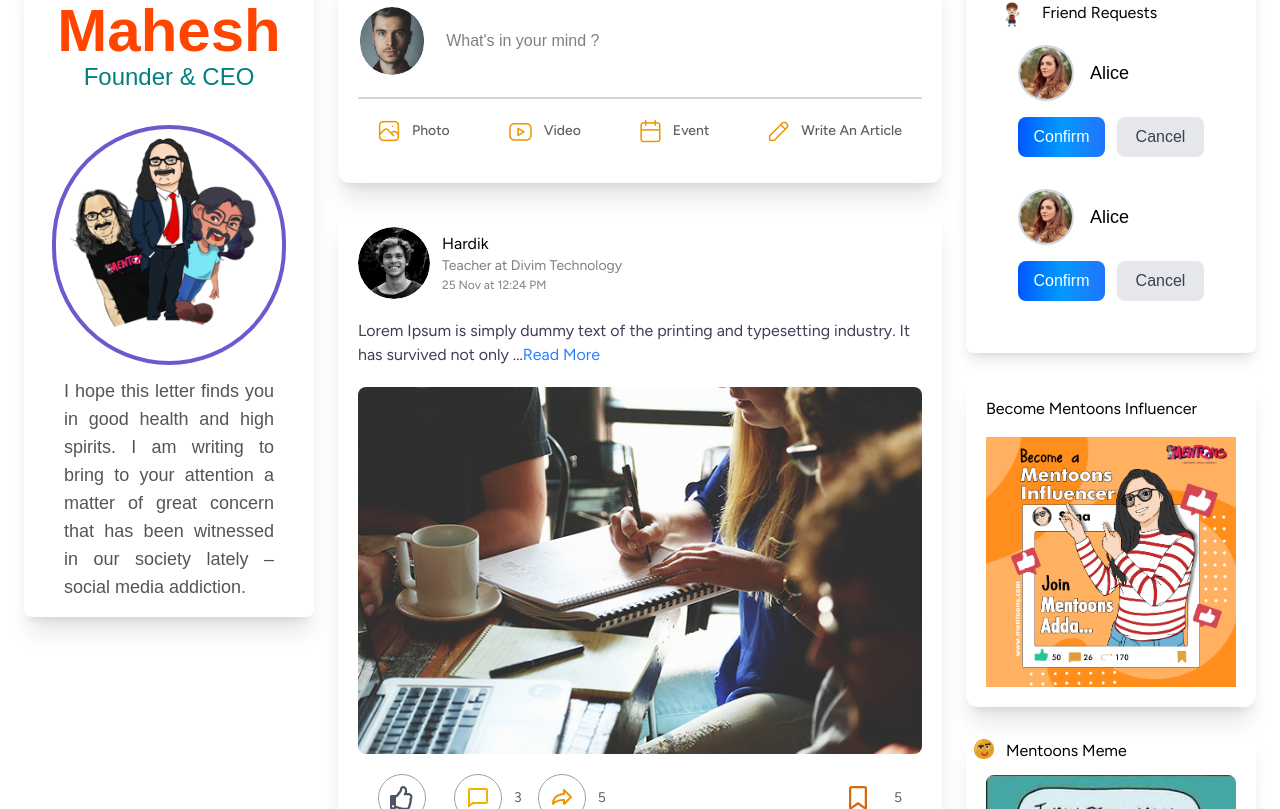
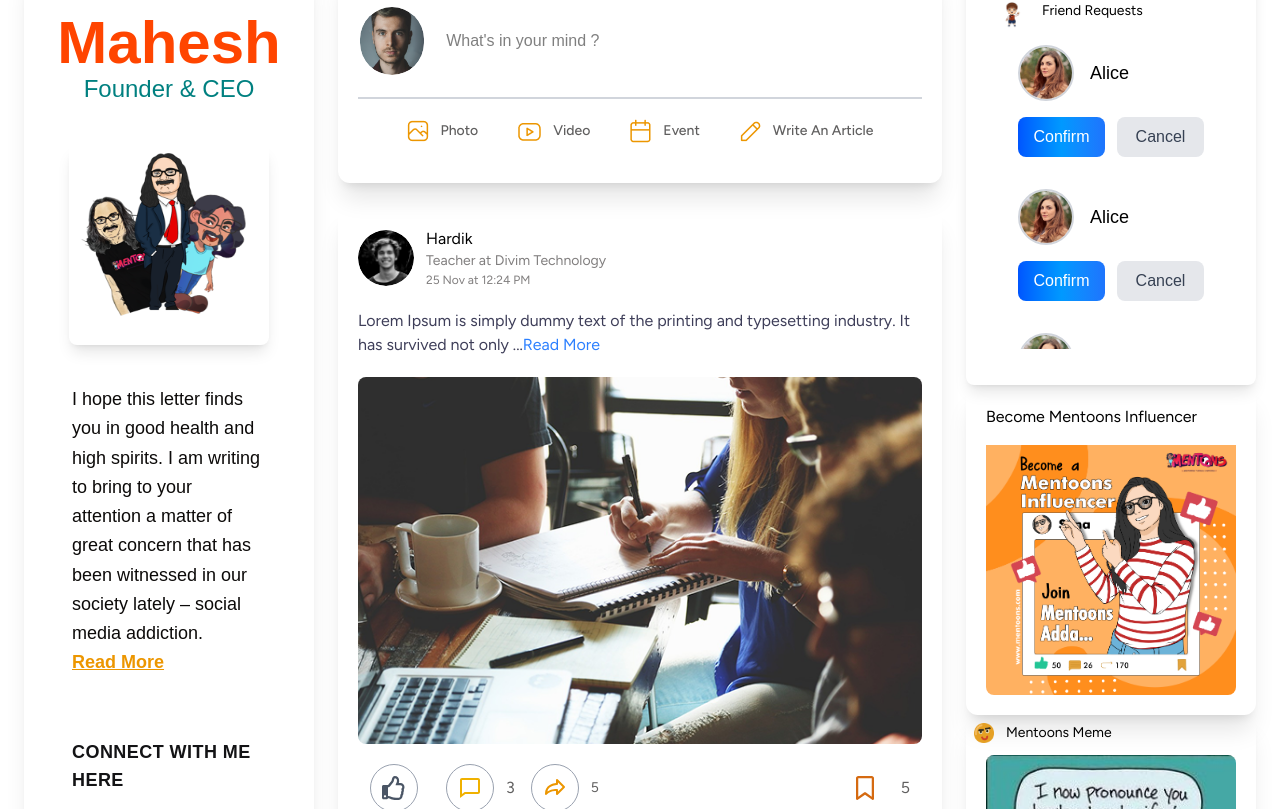
Before and after one commit to Devanps212/mentoons_frontend, a React (Vite) app: page /adda in a window 1280 px wide. Shown: the part 331-1140 px from the top of the page. Built offline with nearby package versions, Linux system fonts and the light colour scheme; a web font is replaced by a local one.

Commit message:
added a bottom nav

```diff
--- a/src/components/adda/addPosts/addPosts.tsx
+++ b/src/components/adda/addPosts/addPosts.tsx
@@ -28,7 +28,7 @@ const AddPosts = () => {
           />
         </div>
         <hr className="border border-1 w-full border-gray-300" />
-        <div className="flex justify-between items-center gap-10 p-5 w-full">
+        <div className="flex justify-between items-center gap-10 p-5 w-auto">
           {PHOTO_POST.map(({ icon, purpose }, index) => (
             <button
               className="outline-none flex items-center gap-3 cursor-pointer"
--- a/src/components/adda/addPosts/posts/posts.tsx
+++ b/src/components/adda/addPosts/posts/posts.tsx
@@ -42,8 +42,9 @@ const Posts = () => {
   return (
     <>
       <div className="flex flex-col justify-start items-center gap-5 p-5 shadow-xl rounded-xl w-full min-h-fit">
+        {/* User Info */}
         <div className="flex justify-start items-center gap-3 w-full">
-          <div className="w-18 h-18 rounded-full overflow-hidden">
+          <div className="w-14 h-14 rounded-full overflow-hidden">
             <img
               src="/profilePictures/pexels-stefanstefancik-91227.jpg"
               alt="user-profile-picture"
@@ -60,6 +61,8 @@ const Posts = () => {
             </span>
           </div>
         </div>
+
+        {/* Post Description */}
         <p className="figtree text-[#3E3E59] text-base w-full break-words">
           {isExpanded
             ? postDetails.description
@@ -75,6 +78,7 @@ const Posts = () => {
           )}
         </p>
 
+        {/* Post Image */}
         <div className="w-full">
           <img
             src={postDetails.imageUrl}
@@ -84,10 +88,14 @@ const Posts = () => {
           />
         </div>
 
-        <div className="flex justify-between items-center px-5 w-full">
-          <div className="flex justify-start items-center gap-4">
+        {/* Post Actions */}
+        <div className="flex justify-between items-center px-3 w-full">
+          <div className="flex justify-start items-center gap-3 sm:gap-4">
+            {/* Likes */}
             <Likes />
-            <div className="flex items-center gap-3">
+
+            {/* Comments */}
+            <div className="flex items-center gap-2 sm:gap-3">
               <motion.button
                 whileTap={{ scale: 0.9 }}
                 whileHover={{
@@ -95,25 +103,32 @@ const Posts = () => {
                   boxShadow: "0px 4px 10px rgba(0,0,0,0.2)",
                 }}
                 transition={{ duration: 0.2, ease: "easeInOut" }}
-                className="rounded-full w-12 h-12 p-2 border border-gray-400 flex justify-center items-center"
+                className="rounded-full w-10 h-10 sm:w-12 sm:h-12 p-2 border border-gray-400 flex justify-center items-center"
                 onClick={() => setShowComments(!showComments)}
               >
-                <BiComment className="w-6 h-6 text-yellow-500" />
+                <BiComment className="w-5 h-5 sm:w-6 sm:h-6 text-yellow-500" />
               </motion.button>
-              <span className="text-[#605F5F] text-base figtree text-sm">
+              <span className="text-[#605F5F] text-sm sm:text-base figtree">
                 {comments.length}
               </span>
             </div>
+
+            {/* Share */}
             <Share postDetails={postDetails} />
           </div>
-          <div className="flex items-center gap-3">
-            <button className="rounded-full w-12 h-12 p-2 flex justify-center items-center">
-              <FaRegBookmark className="w-6 h-6 text-[#D56A11]" />
+
+          {/* Save Post */}
+          <div className="flex items-center gap-2 sm:gap-3">
+            <button className="rounded-full w-10 h-10 sm:w-12 sm:h-12 p-2 flex justify-center items-center">
+              <FaRegBookmark className="w-5 h-5 sm:w-6 sm:h-6 text-[#D56A11]" />
             </button>
-            <span className="text-[#605F5F] text-base figtree text-sm">5</span>
+            <span className="text-[#605F5F] text-sm sm:text-base figtree">
+              5
+            </span>
           </div>
         </div>
 
+        {/* Comments Section */}
         {showComments && (
           <motion.div
             initial={{ opacity: 0, y: -20 }}
@@ -147,6 +162,8 @@ const Posts = () => {
                 <p className="text-gray-500 text-center">No comments yet.</p>
               )}
             </div>
+
+            {/* Add Comment Input */}
             <div className="w-full pt-3 flex items-center gap-2">
               <input
                 type="text"
--- /dev/null
+++ b/src/components/adda/bottomNav/bottomNav.tsx
@@ -0,0 +1,73 @@
+import { FaRegLaughSquint, FaUser, FaUserFriends } from "react-icons/fa";
+import { FiBell } from "react-icons/fi";
+
+const BottomNav = ({
+  setActive,
+}: {
+  setActive: React.Dispatch<
+    React.SetStateAction<
+      "home" | "notification" | "memeBanner" | "friendRequest"
+    >
+  >;
+}) => {
+  return (
+    <div className="md:hidden fixed bottom-0 left-0 w-full flex justify-around items-center gap-10 bg-white border border-gray-300 p-0 h-12">
+      <div className="relative group" onClick={() => setActive("notification")}>
+        <button className="relative outline-none cursor-pointer">
+          <FiBell className="text-3xl" />
+        </button>
+        <span className="absolute top-0 -right-2 w-5 h-5 bg-red-600 text-white text-xs flex items-center justify-center rounded-full">
+          1
+        </span>
+        <div className="absolute -top-10 -right-8 bg-gray-800 text-white text-sm px-3 py-1 rounded-md opacity-0 group-hover:opacity-100 transition-opacity duration-200">
+          Notification
+        </div>
+      </div>
+
+      <div
+        onClick={() => setActive("home")}
+        className="absolute -top-4 w-16 h-16 rounded-full bg-yellow-500 flex justify-center items-center z-10 border-4 border-white"
+      >
+        <img
+          src="/logo/ec9141ccd046aff5a1ffb4fe60f79316.png"
+          alt="Mentoons Icon"
+          className="w-full h-full object-contain rounded-full"
+        />
+      </div>
+      <div className="relative group" onClick={() => setActive("memeBanner")}>
+        <button className="relative outline-none cursor-pointer">
+          <FaRegLaughSquint className="text-3xl" />
+        </button>
+        <div className="absolute -top-10 -right-8 bg-gray-800 text-white text-sm px-3 py-1 whitespace-nowrap rounded-md opacity-0 group-hover:opacity-100 transition-opacity duration-200">
+          Banner & Meme
+        </div>
+      </div>
+
+      <div
+        className="relative group"
+        onClick={() => setActive("friendRequest")}
+      >
+        <button className="relative outline-none cursor-pointer">
+          <FaUserFriends className="text-3xl" />
+          <span className="absolute -top-1 -right-2 w-5 h-5 bg-red-600 text-white text-xs flex items-center justify-center rounded-full">
+            1
+          </span>
+        </button>
+        <div className="absolute -top-10 -right-10 bg-gray-800 text-white text-sm px-3 py-1 whitespace-nowrap rounded-md opacity-0 group-hover:opacity-100 transition-opacity duration-200">
+          Friend Request
+        </div>
+      </div>
+
+      <div className="relative group">
+        <button className="relative outline-none cursor-pointer">
+          <FaUser className="text-3xl" />
+        </button>
+        <div className="absolute -top-10 -right-5 bg-gray-800 text-white text-sm px-3 py-1 whitespace-nowrap rounded-md opacity-0 group-hover:opacity-100 transition-opacity duration-200">
+          Profile
+        </div>
+      </div>
+    </div>
+  );
+};
+
+export default BottomNav;
--- /dev/null
+++ b/src/components/adda/friendRequest/friendRequest.css
@@ -0,0 +1,11 @@
+.scrollbar-hide::-webkit-scrollbar {
+  display: none;
+}
+
+.scrollbar-hide {
+  scrollbar-width: none;
+}
+
+.scrollbar-hide {
+  -ms-overflow-style: none;
+}
--- a/src/components/adda/friendRequest/friendRequest.tsx
+++ b/src/components/adda/friendRequest/friendRequest.tsx
@@ -1,6 +1,7 @@
 import { useEffect, useState } from "react";
 import { FRIEND_REQUEST } from "../../../constants";
 import { RequestInterface } from "../../../types";
+import "./friendRequest.css";
 
 const FriendRequest = () => {
   const [requests, setRequests] = useState<RequestInterface[] | null>(
@@ -12,8 +13,8 @@ const FriendRequest = () => {
   }, []);
 
   return (
-    <div className="flex flex-col items-center p-5 mt-10 w-full">
-      <h1 className="flex justify-start items-start gap-5 text-start w-full text-md figtree">
+    <div className="flex flex-col items-center p-0 md:p-5 w-full">
+      <h1 className="flex justify-start items-start gap-5 text-start w-full text-sm md:text-md figtree">
         <img
           src="/characters/dd917c3b5f69868482390319c6a80c25.png"
           alt="klem-friend"
@@ -21,7 +22,7 @@ const FriendRequest = () => {
         />
         Friend Requests
       </h1>
-      <div className="w-full max-w-sm md:max-w-md lg:max-w-lg max-h-96 overflow-y-auto">
+      <div className="w-full max-w-sm md:max-w-md lg:max-w-lg max-h-80 overflow-y-auto scrollbar-hide">
         {requests?.map(({ profilePic, userName }, index) => (
           <div
             key={index}
@@ -38,10 +39,10 @@ const FriendRequest = () => {
               <h3 className="text-lg font-medium">{userName}</h3>
             </div>
             <div className="flex justify-between w-full gap-3">
-              <button className="flex-1 py-2 rounded-lg bg-gradient-to-r from-[#05f] via-[#09f] to-[#1E74FD] text-white font-medium hover:opacity-80 transition">
+              <button className="flex-1 py-2 rounded-lg bg-gradient-to-r from-[#05f] via-[#09f] to-[#1E74FD] text-white font-medium hover:opacity-80 text-sm md:text-base transition">
                 Confirm
               </button>
-              <button className="flex-1 py-2 rounded-lg bg-gray-200 text-gray-700 font-medium hover:bg-gray-300 transition">
+              <button className="flex-1 py-2 rounded-lg bg-gray-200 text-gray-700 font-medium text-sm md:text-base hover:bg-gray-300 transition">
                 Cancel
               </button>
             </div>
--- a/src/components/adda/influencer/influencer.tsx
+++ b/src/components/adda/influencer/influencer.tsx
@@ -1,8 +1,10 @@
 const Influencer = () => {
   return (
     <div className="flex flex-col justify-center items-center p-5 rounded-xl shadow-xl">
-      <h1 className="text-start figtree w-full">Become Mentoons Influencer</h1>
-      <div className="w-full h-auto rounded-lg pt-4">
+      <h1 className="text-start figtree w-full text-sm md:text-base">
+        Become Mentoons Influencer
+      </h1>
+      <div className="w-full h-auto rounded-lg pt-4 overflow-hidden">
         <img
           src="/icons/Become influencer.png"
           alt="influencer"
--- a/src/components/adda/memeOfTheDay/meme.tsx
+++ b/src/components/adda/memeOfTheDay/meme.tsx
@@ -5,9 +5,11 @@ const Meme = () => {
         <img
           src="/emojis/e62353b3daac244b2443ebe94d0d8343.png"
           alt="emoji"
-          className="w-5 h-5"
+          className="w-5 md:h-5"
         />
-        <h1 className="text-start w-full text-md figtree">Mentoons Meme</h1>
+        <h1 className="text-start w-full text-sm md:text-md figtree">
+          Mentoons Meme
+        </h1>
       </div>
       <div className="flex flex-col justify-center items-center w-full p-3">
         <img
--- /dev/null
+++ b/src/components/adda/notifications/notification.tsx
@@ -0,0 +1,25 @@
+const Notification = () => {
+  return (
+    <div className="p-5 flex flex-col gap-4">
+      <h1 className="text-xl font-bold">Notifications</h1>
+
+      <div className="flex flex-col gap-4 max-h-screen ">
+        <div className="flex items-start gap-3 bg-gray-100 p-4 rounded-lg shadow-md w-full">
+          <div className="w-10 h-10 rounded-full overflow-hidden border border-gray-300">
+            <img
+              src="/profilePictures/pexels-simon-robben-55958-614810.jpg"
+              alt="profile"
+              className="w-full h-full object-cover"
+            />
+          </div>
+          <div>
+            <h2 className="font-semibold">Notification</h2>
+            <p className="text-gray-700">Devan PS liked your post</p>
+          </div>
+        </div>
+      </div>
+    </div>
+  );
+};
+
+export default Notification;
--- a/src/components/home/founderNote/founderNote.tsx
+++ b/src/components/home/founderNote/founderNote.tsx
@@ -1,14 +1,32 @@
 import { BiLogoInstagramAlt } from "react-icons/bi";
 import { FaFacebookF, FaLinkedinIn } from "react-icons/fa";
 
-const FounderNote = () => {
+const FounderNote = ({ scroll = false }: { scroll?: boolean }) => {
   return (
-    <section className="w-full p-5 lg:bg-gradient-to-b from-[#FBB13E] to-[#FFE3A6]">
+    <section
+      className={`w-full p-2 rounded-xl ${
+        scroll ? "" : "lg:bg-gradient-to-b from-[#FBB13E] to-[#FFE3A6]"
+      }`}
+    >
       <div className="flex justify-center items-start gap-10">
-        <div className="flex flex-col items-start w-full max-w-xl gap-10 bg-white p-6 rounded-lg shadow-xl h-[400px] overflow-y-auto">
-          <div className="text-center">
-            <h1 className="text-6xl font-semibold text-[#0C0A09]">Mahesh</h1>
-            <h2 className="text-2xl font-medium text-[#131315]">
+        <div
+          className={`flex flex-col items-center w-full max-w-xl gap-10 bg-white p-6 rounded-lg ${
+            scroll ? "h-fit" : "shadow-xl h-[400px] overflow-y-auto"
+          }`}
+        >
+          <div className="text-center flex flex-col justify-center items-center">
+            <h1
+              className={`text-6xl font-semibold ${
+                scroll ? "text-[#FF4500]" : "text-[#0C0A09]"
+              }`}
+            >
+              Mahesh
+            </h1>
+            <h2
+              className={`text-2xl font-medium ${
+                scroll ? "text-[#008080]" : "text-[#131315]"
+              }`}
+            >
               Founder & CEO
             </h2>
           </div>
--- a/src/constants/friendRequest.ts
+++ b/src/constants/friendRequest.ts
@@ -11,4 +11,24 @@ export const FRIEND_REQUEST: RequestInterface[] = [
     profilePic: "/profilePictures/pexels-olly-733872.jpg",
     accepted: false,
   },
+  {
+    userName: "Alice",
+    profilePic: "/profilePictures/pexels-olly-733872.jpg",
+    accepted: false,
+  },
+  {
+    userName: "Alice",
+    profilePic: "/profilePictures/pexels-olly-733872.jpg",
+    accepted: false,
+  },
+  {
+    userName: "Alice",
+    profilePic: "/profilePictures/pexels-olly-733872.jpg",
+    accepted: false,
+  },
+  {
+    userName: "Alice",
+    profilePic: "/profilePictures/pexels-olly-733872.jpg",
+    accepted: false,
+  },
 ];
--- a/src/pages/adda.tsx
+++ b/src/pages/adda.tsx
@@ -1,65 +1,82 @@
-import { useEffect } from "react";
+import { useEffect, useState } from "react";
 import FriendRequest from "../components/adda/friendRequest/friendRequest";
 import Meme from "../components/adda/memeOfTheDay/meme";
 import UserStatus from "../components/adda/userStatus/userStatus";
 import AddPosts from "../components/adda/addPosts/addPosts";
 import Posts from "../components/adda/addPosts/posts/posts";
 import Influencer from "../components/adda/influencer/influencer";
+import FounderNote from "../components/home/founderNote/founderNote";
+import BottomNav from "../components/adda/bottomNav/bottomNav";
+import Notification from "../components/adda/notifications/notification";
 
 const Adda = () => {
+  const [mobile, setMobile] = useState(window.innerWidth < 768);
+  const [activeSection, setActiveSection] = useState<
+    "home" | "notification" | "memeBanner" | "friendRequest"
+  >("home");
+
   useEffect(() => {
     window.scrollTo(0, 0);
+
+    const handleSize = () => {
+      setMobile(window.innerWidth < 768);
+    };
+
+    window.addEventListener("resize", handleSize);
+
+    return () => window.removeEventListener("resize", handleSize);
   }, []);
 
   return (
+    <>
       <div className="flex justify-center items-start w-full p-4 sm:p-6 gap-4 sm:gap-8">
         <div className="flex flex-col w-full gap-6 sm:gap-8">
           <UserStatus />
           <div className="grid grid-cols-1 sm:grid-cols-3 lg:grid-cols-4 gap-4 sm:gap-6 w-full">
             <div className="hidden lg:flex col-span-1 items-start justify-start p-4 bg-white rounded-lg shadow-xl h-fit">
-            <div className="flex flex-col justify-center items-center w-full">
-              <div className="text-center p-5">
-                <h1 className="text-6xl font-semibold text-[#FF4500]">
-                  Mahesh
-                </h1>
-                <h2 className="text-2xl font-medium text-[#008080]">
-                  Founder & CEO
-                </h2>
+              <FounderNote scroll={true} />
             </div>
-              <div className="flex justify-center items-center text-center rounded-lg w-full h-auto p-3">
-                <img
-                  src="/founder/image 28.png"
-                  alt="founder image"
-                  className="max-w-xs w-60 h-60 rounded-full border-4 border-[#6A5ACD]"
-                />
+            {mobile ? (
+              <>
+                {activeSection === "notification" && <Notification />}
+                {activeSection === "friendRequest" && (
+                  <div className="shadow-lg p-2 md:p-4 rounded-lg bg-white">
+                    <FriendRequest />
                   </div>
-              <p
-                className="text-[#555555] text-lg px-6"
-                style={{ textAlign: "justify" }}
-              >
-                I hope this letter finds you in good health and high spirits. I
-                am writing to bring to your attention a matter of great concern
-                that has been witnessed in our society lately – social media
-                addiction.
-              </p>
-            </div>
-          </div>
-
+                )}
+                {activeSection === "memeBanner" && (
+                  <>
+                    <Influencer />
+                    <Meme />
+                  </>
+                )}
+                {activeSection === "home" && (
                   <div className="col-span-1 sm:col-span-2 flex flex-col gap-6">
                     <AddPosts />
                     <Posts />
                   </div>
-          <div className="col-span-1 flex flex-col gap-6">
-            <div className="shadow-lg p-4 rounded-lg bg-white">
+                )}
+              </>
+            ) : (
+              <>
+                <div className="col-span-1 sm:col-span-2 flex flex-col gap-6">
+                  <AddPosts />
+                  <Posts />
+                </div>
+                <div className="col-span-1 flex flex-col gap-6 hidden md:block">
+                  <div className="shadow-lg p-2 md:p-4 rounded-lg bg-white">
                     <FriendRequest />
                   </div>
                   <Influencer />
                   <Meme />
-            {/* <Birthday /> Uncomment if needed */}
+                </div>
+              </>
+            )}
           </div>
         </div>
       </div>
-    </div>
+      <BottomNav setActive={setActiveSection} />
+    </>
   );
 };
 
```
Lines whose indentation alone changed are shown as unchanged.
